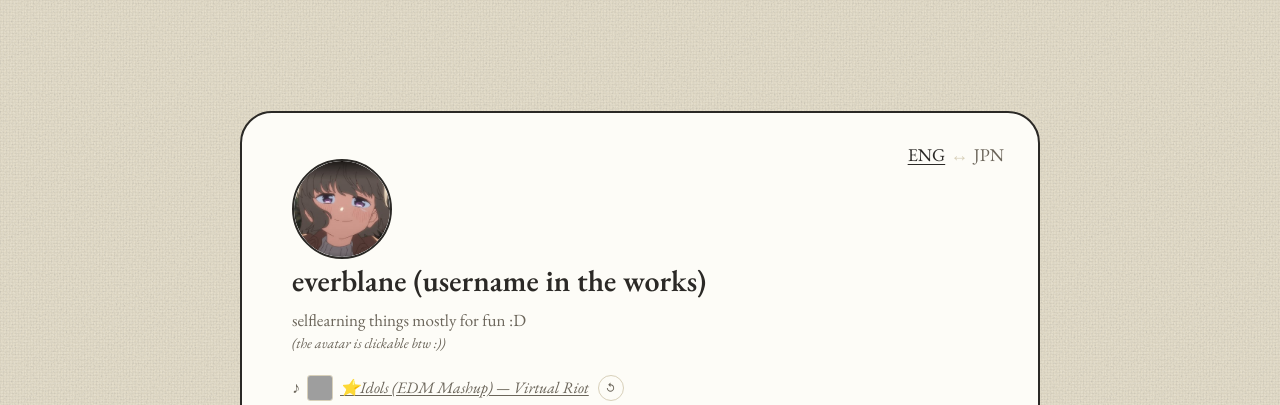
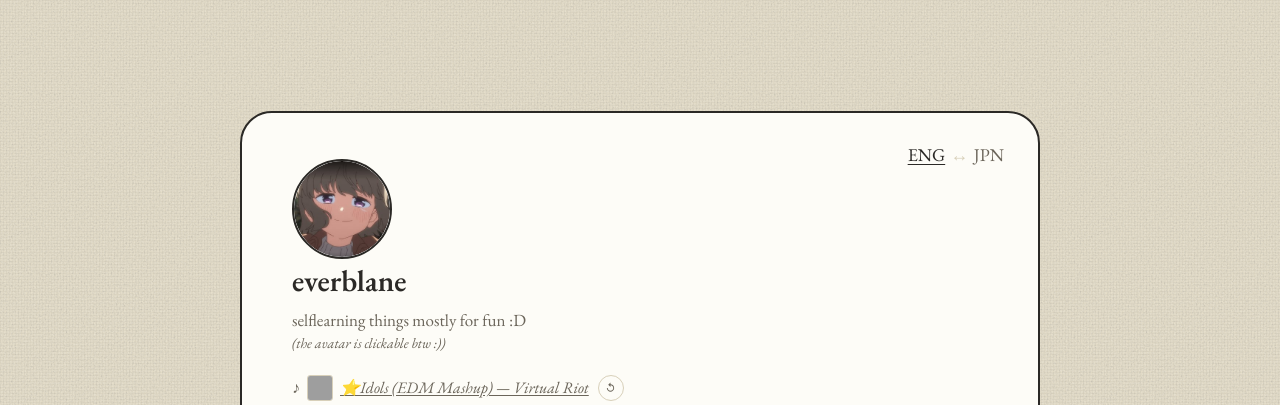
Before and after one commit to aveblaney/aveblaney.github.io, a plain HTML site: page index.html in a window 1280 px wide. Shown: the top 405 px of the page. Drawn offline with nearby package versions, Linux system fonts and the light colour scheme; grey boxes are pictures that could not be loaded.

Commit message:
Correct title and username in index.html

```diff
--- a/index.html
+++ b/index.html
@@ -59,7 +59,7 @@ let isVideoLoading = false;
   <link rel="icon" type="image/x-icon" href="./favicon.ico">
 <meta charset="UTF-8">
 <meta name="viewport" content="width=device-width, initial-scale=1.0">
-<title>evablan</title>
+<title>everblane</title>
 <link rel="preconnect" href="https://fonts.googleapis.com">
 <link href="https://fonts.googleapis.com/css2?family=EB+Garamond:ital,wght@0,400;0,600;1,400&family=Noto+Serif+JP:wght@400;600&display=swap" rel="stylesheet">
 <link rel="stylesheet" href="style.css">
@@ -348,7 +348,7 @@ let isVideoLoading = false;
       <video id="avatar-video" data-src="sabishikunaiyo.mp4" playsinline preload="none" muted></video>
     </div>
       <div class="name-block">
-        <p class="name">everblane (username in the works)</p>
+        <p class="name">everblane</p>
         <p class="intro">
           <span data-en-only>selflearning things mostly for fun :D<br><i><sup>(the avatar is clickable btw :))</sup></i></span>
           <span data-ja-only>パソコンの自己学習が好きです〜<br><sup>(あとプロフィール画像くりっくできるよっ！)</sup></span>
```
